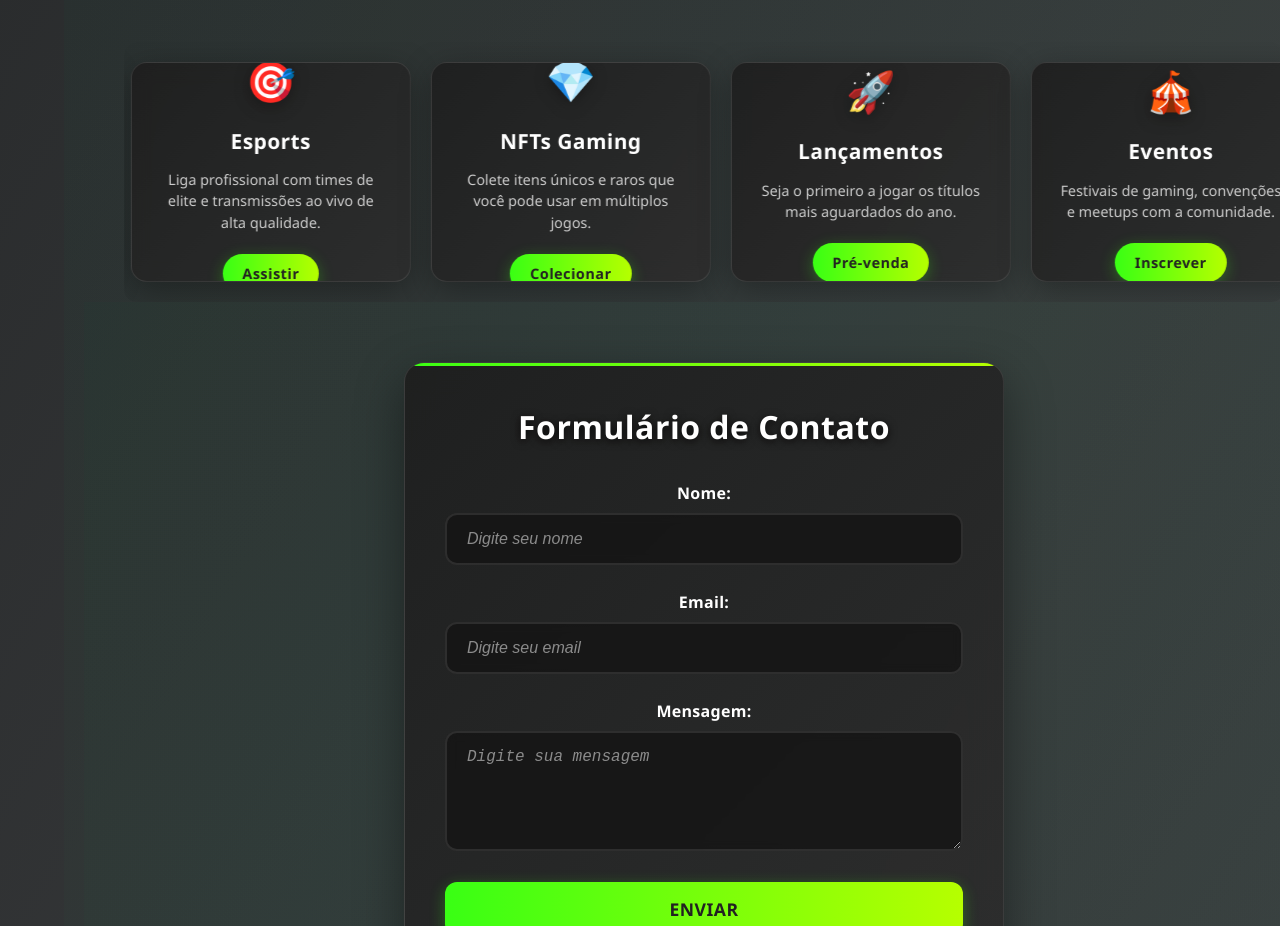
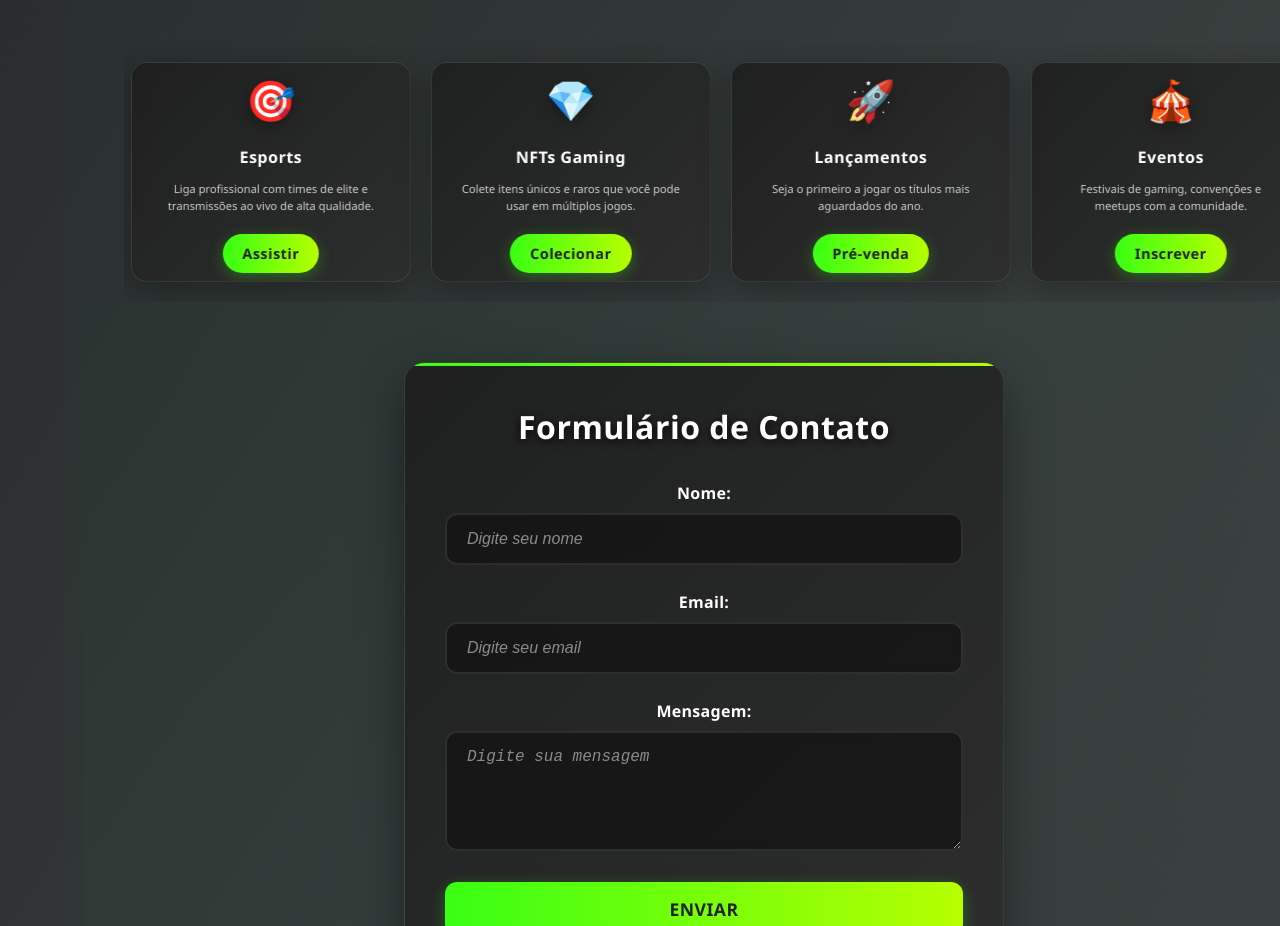
Before and after one commit to kewgroup/Crier-of-Kew, a React (Vite) app: page / in a window 1280 px wide. Shown: the part 1040-1966 px from the top of the page. Built offline with nearby package versions, Linux system fonts and the light colour scheme.

Commit message:
Update Articles.css

```diff
--- a/src/components/Articles.css
+++ b/src/components/Articles.css
@@ -125,15 +125,15 @@
 }
 
 .card-content h3 {
-  font-size: 1.3rem;
-  font-weight: 700;
+  font-size: 1rem;
+  font-weight: 900;
   margin-bottom: 12px;
   color: #fff;
   letter-spacing: 0.5px;
 }
 
 .card-content p {
-  font-size: 0.9rem;
+  font-size: 0.7rem;
   line-height: 1.5;
   color: #e0e0e0;
   margin-bottom: 20px;
@@ -232,6 +232,7 @@
 
   .card-content {
     padding: 20px;
+    margin-top: 1rem;
   }
 
   .card-content i {
@@ -240,12 +241,12 @@
   }
 
   .card-content h3 {
-    font-size: 1.2rem;
-    margin-bottom: 10px;
+    font-size: 0.9rem;
+    margin-bottom: 1px;
   }
 
   .card-content p {
-    font-size: 0.85rem;
+    font-size: 0.3rem;
     margin-bottom: 15px;
   }
 
```
